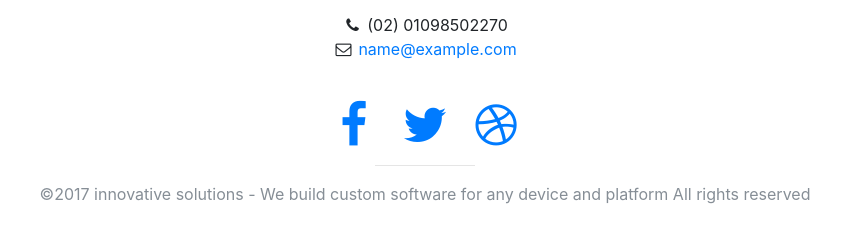
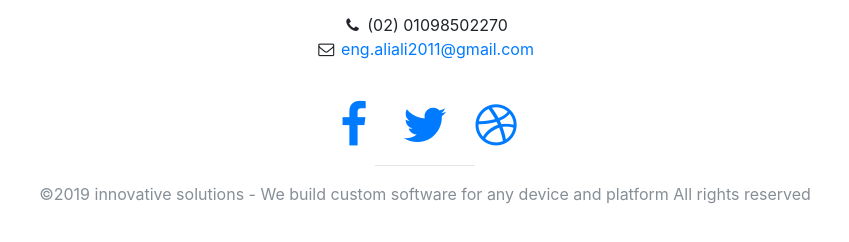
Before and after one commit to mostafa-elabbasy/in-so, a website with bundled scripts: page index.html in a window 1280 px wide. Shown: the part 5998-6240 px from the top of the page, 215-1064 px from the left. Built offline with nearby package versions, Linux system fonts and the light colour scheme.

Commit message:
Update index.html

```diff
--- a/index.html
+++ b/index.html
@@ -692,7 +692,7 @@
               (02) 01098502270 </li>
             <li>
               <i class="fa fa-envelope-o fa-fw"></i>
-              <a href="mailto:name@example.com">name@example.com</a>
+              <a href="mailto:eng.aliali2011@gmail.com">eng.aliali2011@gmail.com</a>
             </li>
           </ul>
           <br>
@@ -714,7 +714,7 @@
             </li>
           </ul>
           <hr class="small">
-          <p class="text-muted">©2017 innovative solutions - We build custom software for any device and platform All
+          <p class="text-muted">©2019 innovative solutions - We build custom software for any device and platform All
             rights reserved</p>
         </div>
       </div>
```
